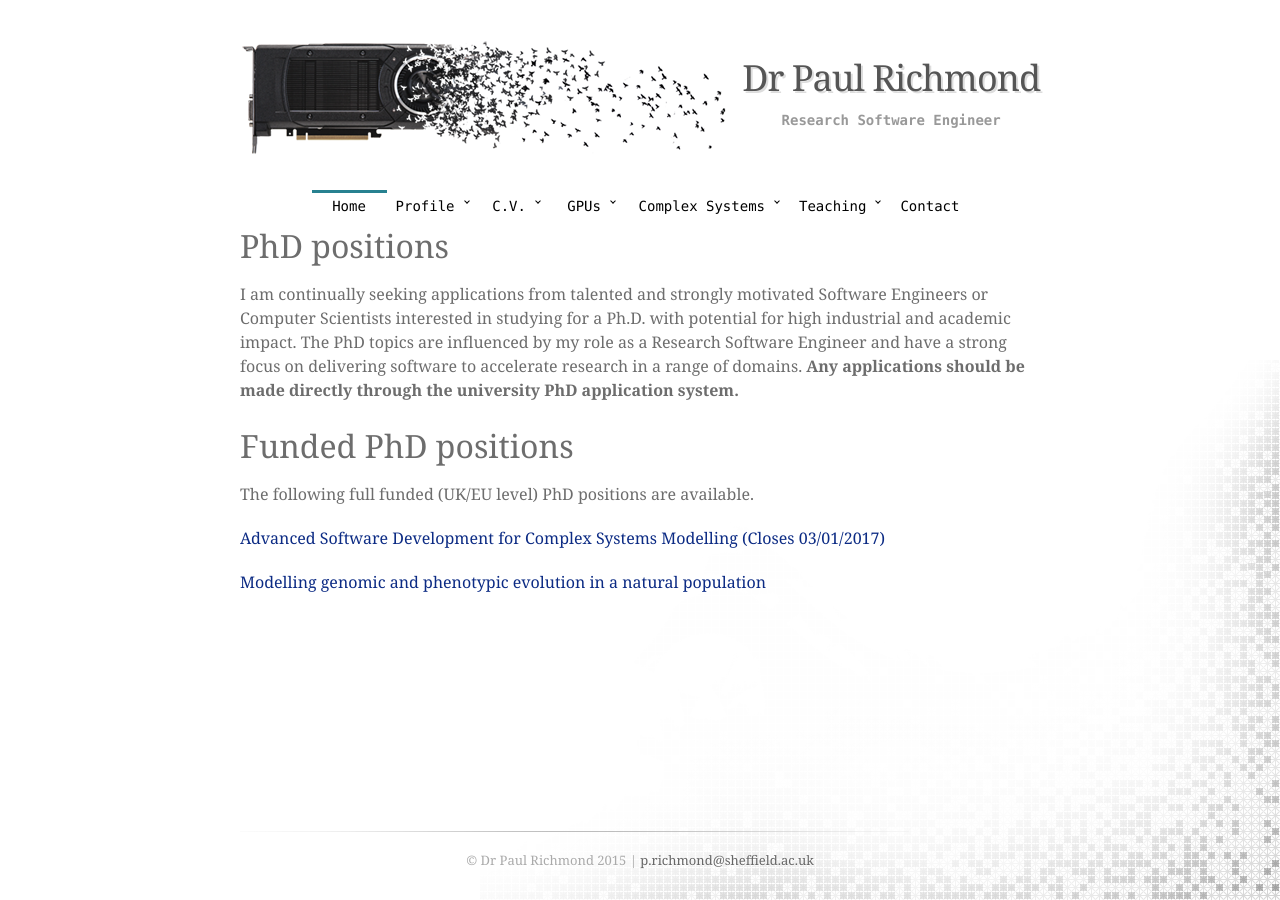
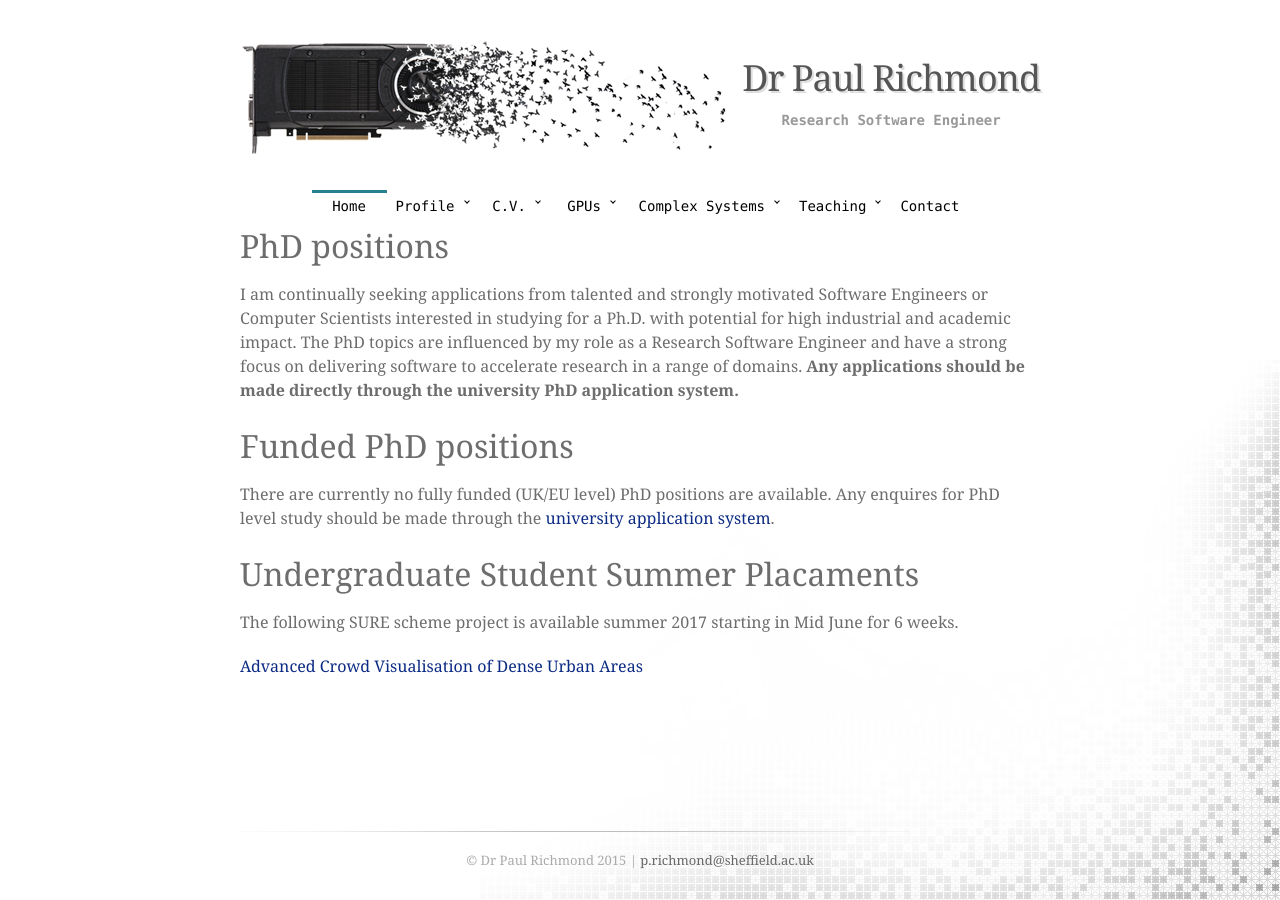
Before and after one commit to mondus/mondus.github.io, a Jekyll site: the page built from teaching/positions/index.md, in a window 1280 px wide. Built offline with Jekyll 4.4.1, drawn with Linux system fonts in a browser that asks for light colours; nearby versions of some CDN libraries; some web fonts are replaced.

Commit message:
Update index.md

```diff
--- a/teaching/positions/index.md
+++ b/teaching/positions/index.md
@@ -8,9 +8,13 @@ layout: homepage
 I am continually seeking applications from talented and strongly motivated Software Engineers or Computer Scientists interested in studying for a Ph.D. with potential for high industrial and academic impact. The PhD topics are influenced by my role as a Research Software Engineer and have a strong focus on delivering software to accelerate research in a range of domains. **Any applications should be made directly through the university PhD application system.**
 
 # Funded PhD positions
+<!--
+The following full funded (UK/EU level) PhD positions are available.
+-->
+There are currently no fully funded (UK/EU level) PhD positions are available. Any enquires for PhD level study should be made through the [university application system](https://www.sheffield.ac.uk/postgradapplication/).
 
-The following full funded (UK/EU level) PhD positions are available.
+# Undergraduate Student Summer Placaments
 
-[Advanced Software Development for Complex Systems Modelling (Closes 03/01/2017)](./flame)
+The following SURE scheme project is available summer 2017 starting in Mid June for 6 weeks.
 
-[Modelling genomic and phenotypic evolution in a natural population](./genomic_evolution)
+[Advanced Crowd Visualisation of Dense Urban Areas](./sure)
```
